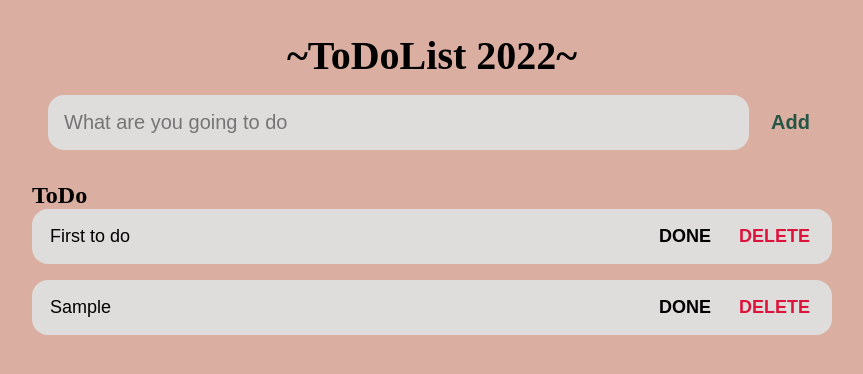
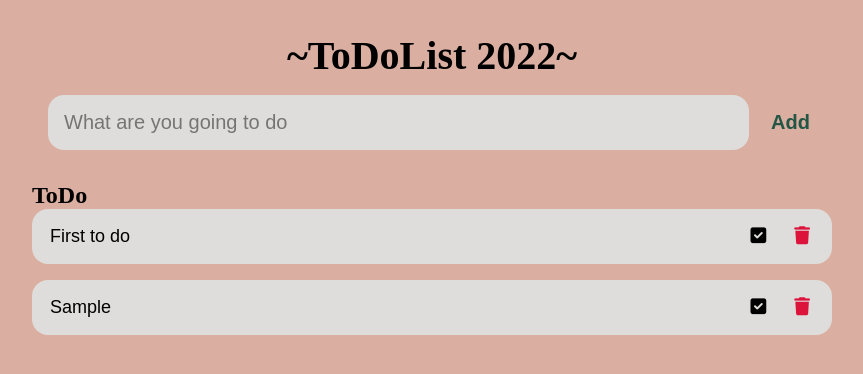
Before and after one commit to TeknovolAkademi/ToDoList, a plain HTML site: page index.html in a window 1280 px wide. Both pictures are taken after typing "Sample" into the empty fields and a click on the input "Add". Shown: the whole page, without its empty margins (208-1071 px from the left). Drawn offline with Linux system fonts and the light colour scheme.

Commit message:
delete and done icon changed

```diff
--- a/index.html
+++ b/index.html
@@ -5,6 +5,7 @@
     <meta http-equiv="X-UA-Compatible" content="IE=edge">
     <meta name="viewport" content="width=device-width, initial-scale=1.0">
     <title>ToDo</title>
+    <link rel="stylesheet" href="https://cdnjs.cloudflare.com/ajax/libs/font-awesome/6.0.0-beta3/css/all.min.css" integrity="sha512-Fo3rlrZj/k7ujTnHg4CGR2D7kSs0v4LLanw2qksYuRlEzO+tcaEPQogQ0KaoGN26/zrn20ImR1DfuLWnOo7aBA==" crossorigin="anonymous" referrerpolicy="no-referrer" />
     <link rel="stylesheet" href="style.css">
 </head>
 <body>
@@ -28,8 +29,8 @@
                     </div>
 
                     <div class="actions">
-                        <button class="done">Done</button>
-                        <button class="delete">Delete</button>
+                        <button class="done"><i class="fas fa-check-square"></i></button>
+                        <button class="delete"><i class="fas fa-trash"></i></button>
                     </div>
 
                 </div>
--- a/script.js
+++ b/script.js
@@ -34,11 +34,11 @@ window.addEventListener('load', () => {
 
         const task_done_el = document.createElement("button");
         task_done_el.classList.add("done");
-        task_done_el.innerHTML = "Done";
+        task_done_el.innerHTML = "<i class='fas fa-check-square'></i>";
 
         const task_delete_el = document.createElement("button");
         task_delete_el.classList.add("delete");
-        task_delete_el.innerHTML = "Delete";
+        task_delete_el.innerHTML = "<i class='fas fa-trash'></i>";
 
 
         task_actions_el.appendChild(task_done_el);
```
